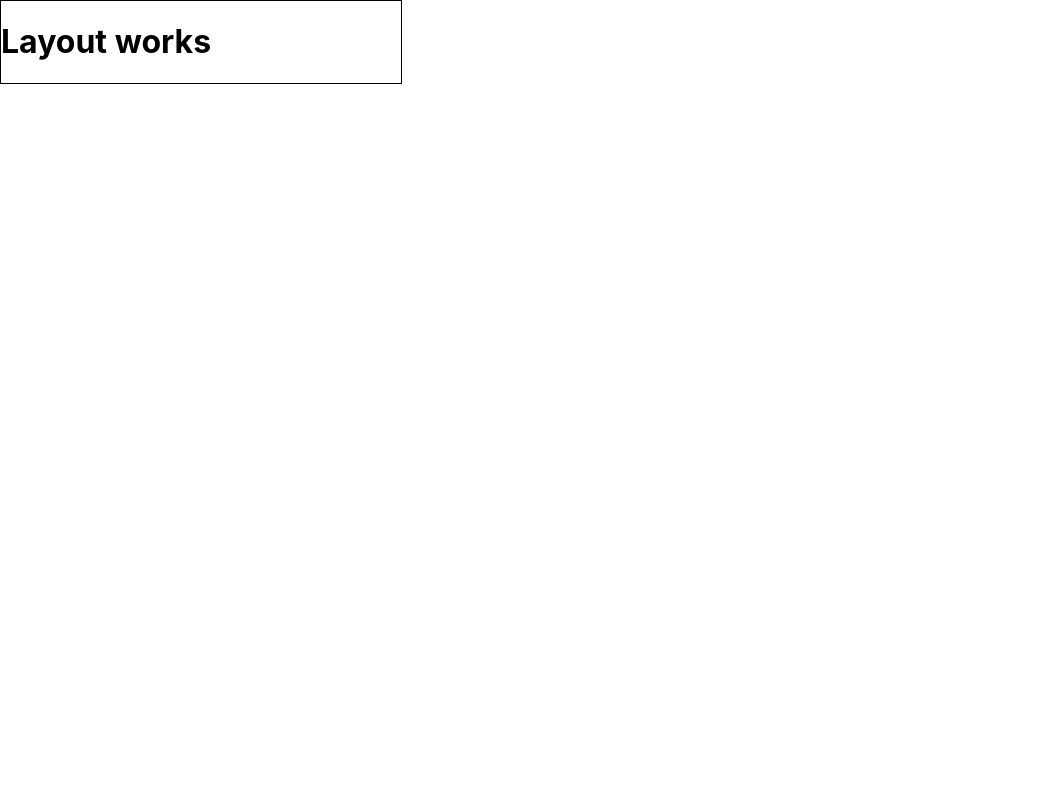
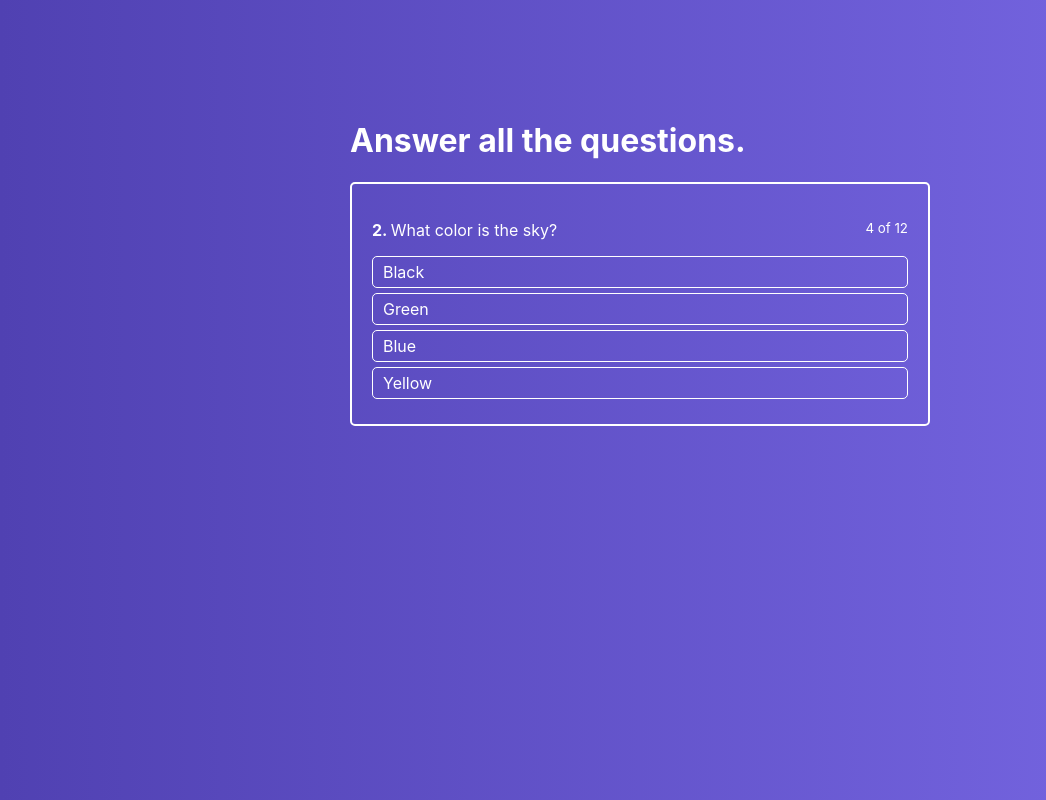
Before and after one commit to Mixeys/react-quiz, a React app: page / in a window 1280 px wide. Shown: the whole page, without its empty margins (0-1046 px from the left). Built offline with nearby package versions, Linux system fonts and the light colour scheme.

Commit message:
commit 1.1

```diff
--- a/src/App.js
+++ b/src/App.js
@@ -1,14 +1,13 @@
 import React, { Component } from 'react';
 
 import Layout from './hoc/Layout/Layout';
+import Quiz from './containers/Quiz/Quiz';
 
 class App extends Component {
   render() {
     return (
       <Layout>
-        <div style={{width: 400, border: "1px solid black"}}>
-          <h1>Layout works</h1>
-        </div>
+        <Quiz />
       </Layout>
     );
   }
--- /dev/null
+++ b/src/components/ActiveQuiz/ActiveQuiz.js
@@ -0,0 +1,23 @@
+import React from 'react';
+
+import classes from './ActiveQuiz.module.css';
+
+import AnswersList from './AnswersList/AnswersList';
+
+const ActiveQuiz = props => (
+            <div className={classes.ActiveQuiz}>
+                <p className={classes.Question}>
+                    <span>
+                        <strong>2. </strong>
+                        {props.question}
+                    </span>
+                    <small>4 of 12</small>
+                </p>
+                <AnswersList
+                    answers={props.answers}
+                    onAnswerClick={props.onAnswerClick}
+                />
+            </div>
+        )
+
+export default ActiveQuiz;
--- /dev/null
+++ b/src/components/ActiveQuiz/ActiveQuiz.module.css
@@ -0,0 +1,13 @@
+.ActiveQuiz {
+  padding: 20px;
+  color: #fff;
+  border: 2px solid #fff;
+  border-radius: 5px;
+  margin: 0 10px;
+  box-sizing: border-box;
+}
+
+.Question {
+  display: flex;
+  justify-content: space-between;
+}
--- /dev/null
+++ b/src/components/ActiveQuiz/AnswersList/AnswerItem/AnswerItem.js
@@ -0,0 +1,16 @@
+import React from 'react';
+
+import classes from './AnswerItem.module.css';
+
+const AnswerItem = props => {
+    return (
+        <li
+            className={classes.AnswerItem}
+            onClick={() => props.onAnswerClick(props.answer.id)}
+        >
+            { props.answer.text }
+        </li>
+    );
+}
+
+export default AnswerItem;
--- /dev/null
+++ b/src/components/ActiveQuiz/AnswersList/AnswerItem/AnswerItem.module.css
@@ -0,0 +1,12 @@
+.AnswerItem {
+  border: 1px solid #fff;
+  border-radius: 5px;
+  padding: 5px 10px;
+  margin-bottom: 5px;
+  cursor: pointer;
+  transition: background-color 0.3s ease-in-out;
+}
+
+.AnswerItem:hover {
+  background-color: rgba(255, 255, 255, 0.2);
+}
--- /dev/null
+++ b/src/components/ActiveQuiz/AnswersList/AnswersList.js
@@ -0,0 +1,23 @@
+import React from 'react';
+
+import classes from './AswersList.module.css';
+
+import AnswerItem from './AnswerItem/AnswerItem';
+
+const AnswersList = props => {
+    return (
+        <ul className={classes.AnswersList}>
+            { props.answers.map((answer, index) => {
+                return (
+                    <AnswerItem
+                        answer={answer}
+                        key={index}
+                        onAnswerClick={props.onAnswerClick}
+                    />
+                )
+            }) }
+        </ul>
+    );
+}
+
+export default AnswersList;
--- /dev/null
+++ b/src/components/ActiveQuiz/AnswersList/AswersList.module.css
@@ -0,0 +1,5 @@
+.AnswersList {
+  list-style: none;
+  margin: 0;
+  padding: 0;
+}
--- /dev/null
+++ b/src/containers/Quiz/Quiz.js
@@ -0,0 +1,44 @@
+import React, { Component } from 'react';
+
+import classes from './Quiz.module.css';
+
+import ActiveQuiz from '../../components/ActiveQuiz/ActiveQuiz';
+
+class Quiz extends Component {
+
+    state = {
+        quiz: [
+            {
+                question: 'What color is the sky?',
+                rightAnswerId: 3,
+                answers: [
+                    {text: 'Black', id: 1,},
+                    {text: 'Green', id: 2,},
+                    {text: 'Blue', id: 3,},
+                    {text: 'Yellow', id: 4,},
+                ],
+            },
+        ],
+    }
+
+    onAnswerClickHandler = (answerId) => {
+        console.log('Answer id: ', answerId);
+    }
+
+    render() {
+        return (
+            <div className={classes.Quiz}>
+                <div className={classes.QuizWrapper}>
+                    <h1>Answer all the questions.</h1>
+                    <ActiveQuiz
+                        question={this.state.quiz[0].question}
+                        answers={this.state.quiz[0].answers}
+                        onAnswerClick={this.onAnswerClickHandler}
+                    />
+                </div>
+            </div>
+        );
+    }
+}
+
+export default Quiz;
--- /dev/null
+++ b/src/containers/Quiz/Quiz.module.css
@@ -0,0 +1,17 @@
+.Quiz {
+  display: flex;
+  justify-content: center;
+  padding-top: 100px;
+  flex-grow: 1;
+  width: 100%;
+  background: linear-gradient(90deg, #5041b2 0%, #7969e6 100%);
+}
+
+.Quiz h1 {
+  color: #fff;
+  margin-left: 10px;
+}
+
+.QuizWrapper {
+  width: 600px;
+}
--- a/src/hoc/Layout/Layout.js
+++ b/src/hoc/Layout/Layout.js
@@ -1,9 +1,11 @@
 import React, { Component } from 'react';
+
+import classes from './Layout.module.css';
 
 class Layout extends Component {
     render() {
         return (
-            <div>
+            <div className={classes.Layout}>
                 <main>
                     { this.props.children }
                 </main>
```
Also changed, not shown: src/hoc/Layout/Layout.module.css (renamed from src/hoc/Layout/Layout.css).
